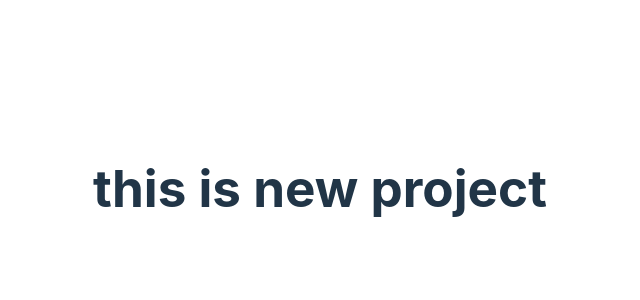
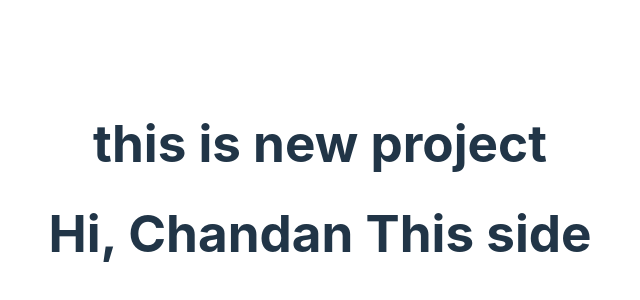
Before and after one commit to KumarChandan23/Portfolio, a React (Vite) app: page / in a window 1280 px wide. Shown: the part 212-512 px from the top of the page, without its empty margins (320-960 px from the left). Built offline with nearby package versions, Linux system fonts and the light colour scheme.

Commit message:
addedd about

```diff
--- a/src/App.jsx
+++ b/src/App.jsx
@@ -1,12 +1,13 @@
 
 import './App.css'
+import { About } from './components/about'
 
 function App() {
 
   return (
     <>
-          <h1>this is new project</h1>
-
+      <h1>this is new project</h1>
+      <About></About>
     </>
   )
 }
--- /dev/null
+++ b/src/components/about.jsx
@@ -0,0 +1,8 @@
+
+export const About = ()=>{
+    return(
+        <div>
+            <h1> Hi, Chandan This side</h1>
+        </div>
+    )
+}
```
